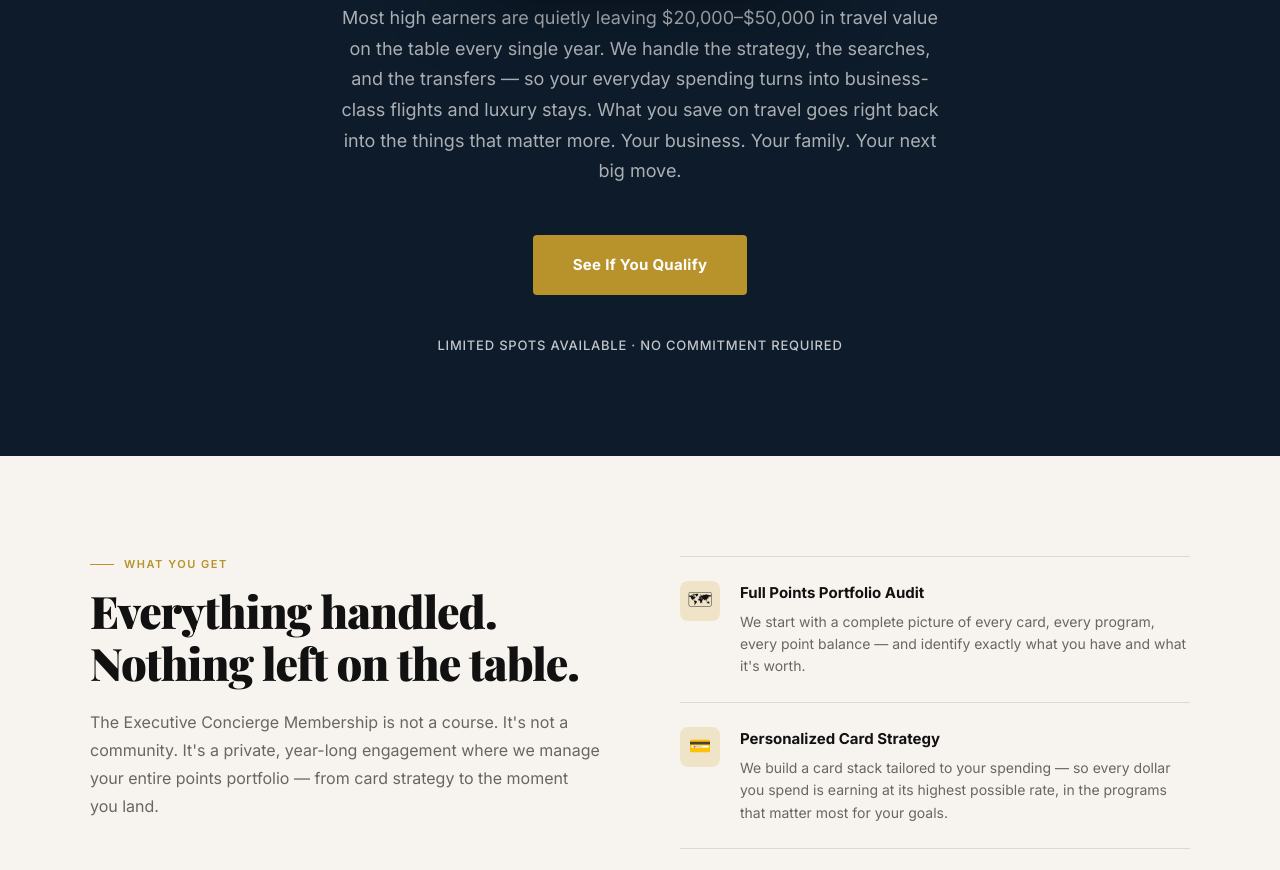
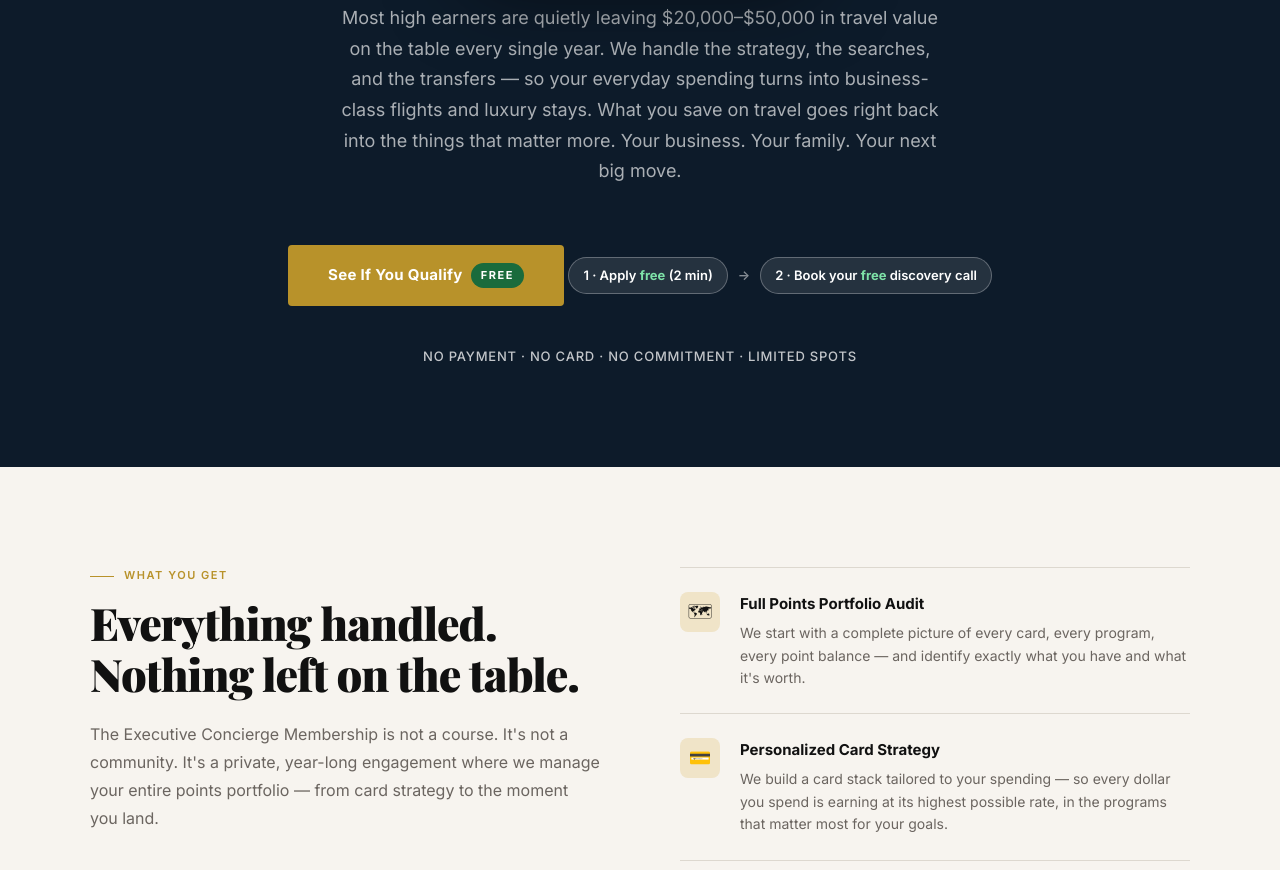
Before and after one commit to paidwithpoints-Angelo/paidwithpoints-site, a plain HTML site: page executive-concierge.html in a window 1280 px wide. Shown: the part 1141-2011 px from the top of the page. Drawn offline with nearby package versions, Linux system fonts and the light colour scheme; no server answers; a web font is replaced by a local one.

Commit message:
EC page: make free apply + free discovery call obvious
Co-Authored-By: Claude Opus 5.5 <noreply@anthropic.com>
Claude-Session: https://claude.ai/code/session_01GoTgo9RFL8J1P8Ke68EE2B

```diff
--- a/executive-concierge.html
+++ b/executive-concierge.html
@@ -41,6 +41,12 @@
     .hv-sound[hidden] { display: none; }
     @keyframes hvPulse { 0%,100% { transform: translateX(-50%) scale(1); } 50% { transform: translateX(-50%) scale(1.05); } }
     .hv-label { font-size: 12px; letter-spacing: .14em; text-transform: uppercase; color: rgba(255,255,255,.55); margin-bottom: 14px; font-weight: 600; }
+    .free-steps{display:inline-flex;flex-wrap:wrap;justify-content:center;gap:8px 10px;align-items:center;margin-top:22px;font-size:13px;font-weight:600;color:#fff}
+    .free-steps span.st{background:rgba(255,255,255,.1);border:1px solid rgba(255,255,255,.28);border-radius:999px;padding:7px 14px}
+    .free-steps span.st b{color:#7ee2a8}
+    .free-steps span.ar{color:rgba(255,255,255,.5)}
+    @media (max-width:560px){.free-steps{flex-direction:column}.free-steps span.ar{transform:rotate(90deg)}}
+    .free-pill{display:inline-block;background:#1A6B3C;color:#fff;font-size:11px;font-weight:800;letter-spacing:.14em;padding:4px 10px;border-radius:999px;margin-left:8px;vertical-align:middle}
     .hero-note { margin-top: 40px; font-size: 13px; color: rgba(255,255,255,.75); letter-spacing: .06em; text-transform: uppercase; font-weight: 500; }
 
     /* SECTION SHARED */
@@ -209,8 +215,9 @@
       <button class="hv-sound" id="ecSound" type="button">🔊 Tap for sound</button>
     </div>
     <p class="hero-body">Most high earners are quietly leaving $20,000–$50,000 in travel value on the table every single year. We handle the strategy, the searches, and the transfers — so your everyday spending turns into business-class flights and luxury stays. What you save on travel goes right back into the things that matter more. Your business. Your family. Your next big move.</p>
-    <a href="https://wingman.paidwithpoints.com/intake" class="hero-cta">See If You Qualify</a>
-    <p class="hero-note">Limited spots available · No commitment required</p>
+    <a href="https://wingman.paidwithpoints.com/intake" class="hero-cta">See If You Qualify<span class="free-pill">FREE</span></a>
+    <div class="free-steps"><span class="st">1 · Apply <b>free</b> (2 min)</span><span class="ar">→</span><span class="st">2 · Book your <b>free</b> discovery call</span></div>
+    <p class="hero-note">No payment · No card · No commitment · Limited spots</p>
   </div>
 </section>
 
@@ -392,7 +399,8 @@
       </div>
     </div>
     <p class="pricing-note">Memberships run for 12 months from your first payment and renew on the same date each year. See our <a href="refund-policy.html" style="color:rgba(184,146,42,.7)">Refund &amp; Cancellation Policy</a> for full terms.</p>
-    <a href="https://wingman.paidwithpoints.com/intake" class="pricing-cta">See If You Qualify</a>
+    <a href="https://wingman.paidwithpoints.com/intake" class="pricing-cta">See If You Qualify<span class="free-pill">FREE</span></a>
+    <p class="pricing-note" style="margin-top:14px">Free to apply · Free discovery call · No payment to book</p>
   </div>
 </section>
 
@@ -478,7 +486,7 @@
     <h2 class="section-h2">The call is free. The insight is real.</h2>
     <p class="section-body">See if you qualify. We'll look at your cards, your points, and your travel goals — and give you a straight answer on what's possible. No pitch. No pressure.</p>
     <a href="https://wingman.paidwithpoints.com/intake" class="btn-gold">See If You Qualify →</a>
-    <p class="final-note">We only take clients we can genuinely help. Spots are limited.</p>
+    <p class="final-note">Free to apply and free to book your call. No payment, no card. We only take clients we can genuinely help.</p>
   </div>
 </section>
 
```
